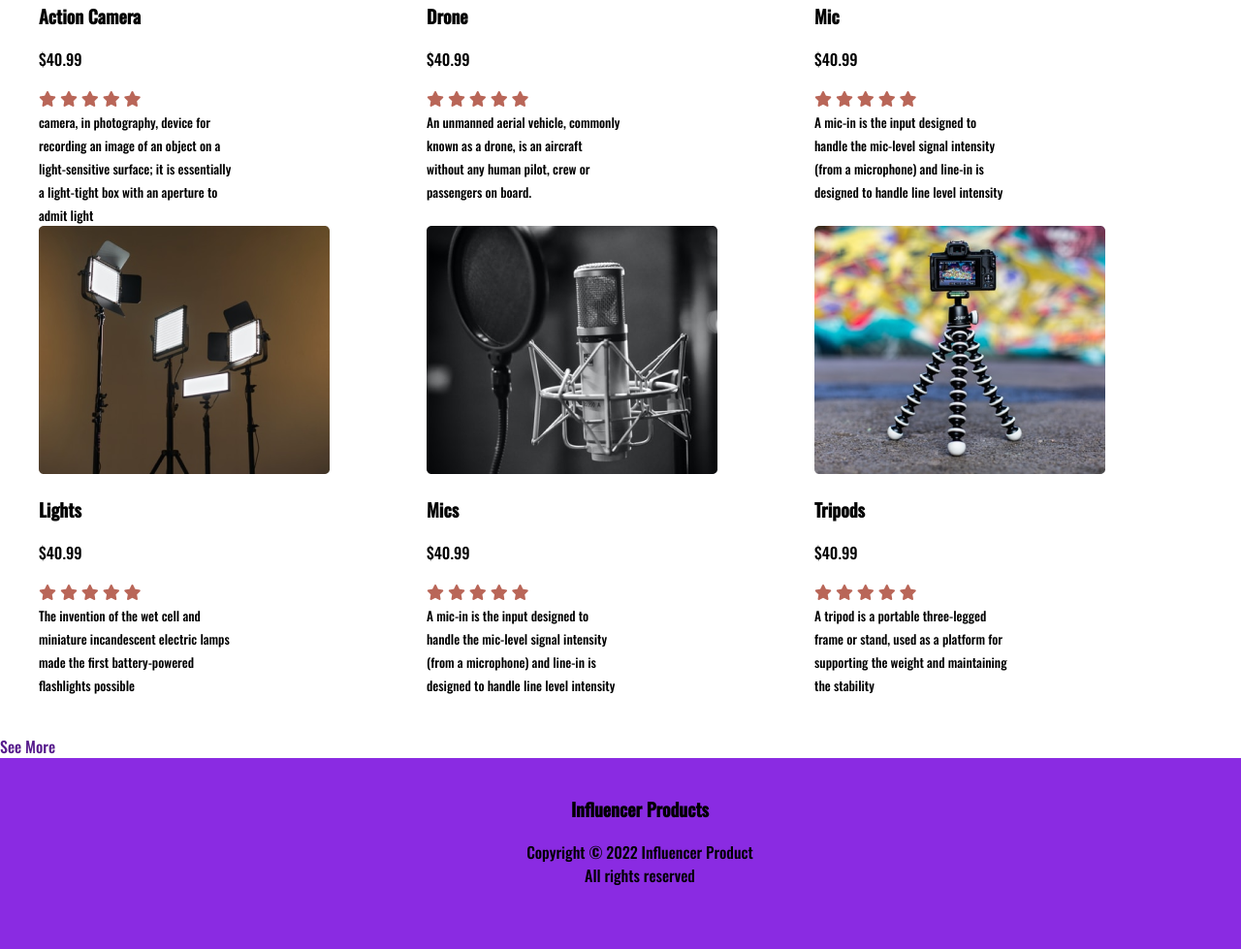
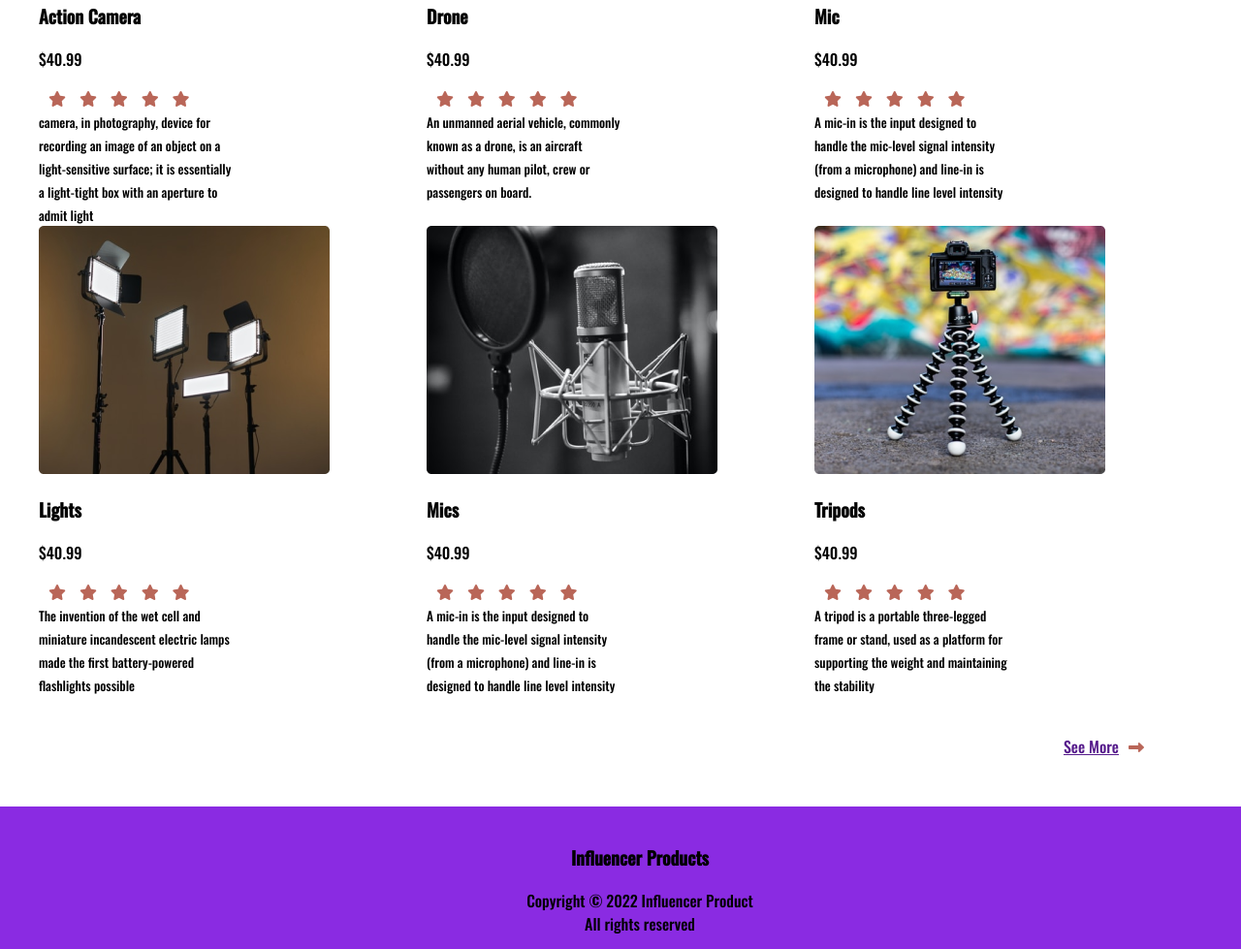
Before and after one commit to dev-nayandas/Influencer-Gear, a plain HTML site: page index.html in a window 1280 px wide. Shown: the part 1761-2740 px from the top of the page at 97% size. Drawn offline with nearby package versions, Linux system fonts and the light colour scheme.

Commit message:
btn added

```diff
--- a/index.html
+++ b/index.html
@@ -192,7 +192,9 @@
             </div>
         </div>
     </section>
-    <a class="see-more-btn" href="">See More</a>
+    <div class="see-more">
+        <a href="">See More<i class="fas fa-long-arrow-alt-right"></i></a>
+    </div>
     <!-- product gallery ends here -->
     <footer>
         <!-- footer starts here -->
--- a/style.css
+++ b/style.css
@@ -22,7 +22,7 @@ padding: 40px;}
     padding: 10px 20px;
     background-color: rgb(44, 206, 235);
     color: white);
-    border-radius: 20px
+    border-radius: 20px;
 }
 
 .p-products{
@@ -35,14 +35,17 @@ padding: 40px;}
     grid-template-columns: repeat(3, 1fr);
     padding: 40px;
 }
-.see-more-btn{
+.see-more{
     text-decoration: none;
-    text-align:right;
-    margin-top: 30px;
-    margin-bottom: 30px;
+    text-align: right;
+    text-decoration: none;
+    color: burlywood;
+    margin-right: 100px;
+    margin-bottom: 50px;
 }
 .fas{
     color: rgb(185, 102, 88);
+    margin-left: 10px;
 }
 .items{
     width: 50%;
```
